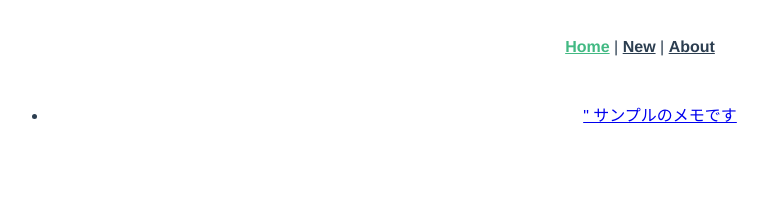
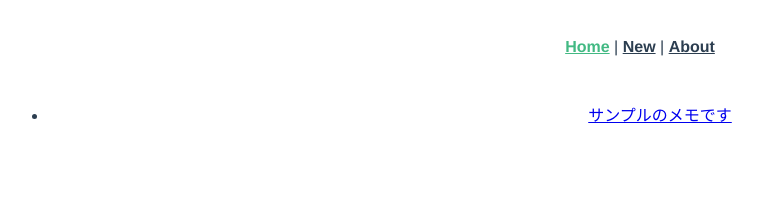
Before and after one commit to minminmikan/notepad, a Vue app: page / in a window 1280 px wide. Shown: the top 197 px of the page, without its empty margins (0-767 px from the left). Built offline with nearby package versions, Linux system fonts and the light colour scheme.

Commit message:
保存ボタンの機能を修正

```diff
--- a/src/store/index.js
+++ b/src/store/index.js
@@ -15,6 +15,10 @@ export default new Vuex.Store({
       var max = state.memos[state.memos.length - 1].id;
       memo.id = max + 1;
       state.memos.push(memo);
+    },
+    update(state,data){
+      let x = state.memos.find(memo => memo.id == data.id);
+      x.body = data.body;
     }
   }
 })
--- a/src/views/Edit.vue
+++ b/src/views/Edit.vue
@@ -1,20 +1,32 @@
 <template>
   <div class="editor">
     <h1>Edit Memo</h1>
-    <textarea name="memo" v-model="memo.body"></textarea>
-    <button>保存</button>
+    <textarea name="memo" v-model="memoBody"></textarea>
+    <button @click='save' >保存</button>
   </div>
 </template>
 
 
 <script>
 export default {
-  path: '/edit/:id',
     name: 'edit',
-    computed:{
-      memo: function(){
-        let id = this.$route.params["id"];
-        return this.$store.state.memos.find(memo => memo.id == id);
+    data: function(){
+      return{
+        memoBody: ''
+      }
+    },
+    mounted: function() {
+      let id = this.$route.params["id"];
+        let memo = this.$store.state.memos.slice().find(memo => memo.id == id);
+        this.memoBody = memo.body;
+    },
+    methods: {
+      save: function(){
+        this.$store.commit("update",{
+          id: this.$route.params["id"],
+          body: this.memoBody
+        });
+        this.$router.push('/');
       }
     }
 }
--- a/src/views/Home.vue
+++ b/src/views/Home.vue
@@ -2,7 +2,7 @@
   <div class="home">
 <ul v-for="memo in newest" :key="memo.id">
   <li><router-link :to="{name: 'Edit', params:{ id: memo.id}}">
-  " {{ memo.body }}
+   {{ memo.body }}
   </router-link>
   </li>
 </ul>
```
